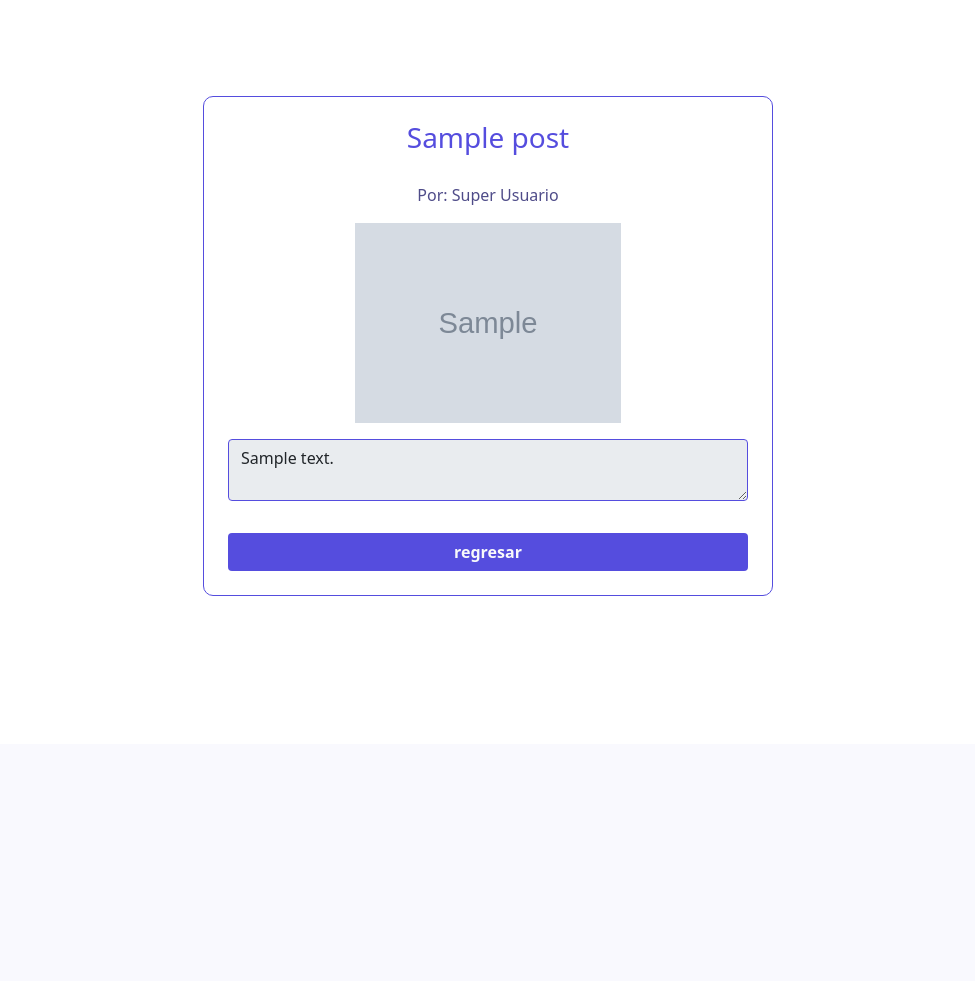
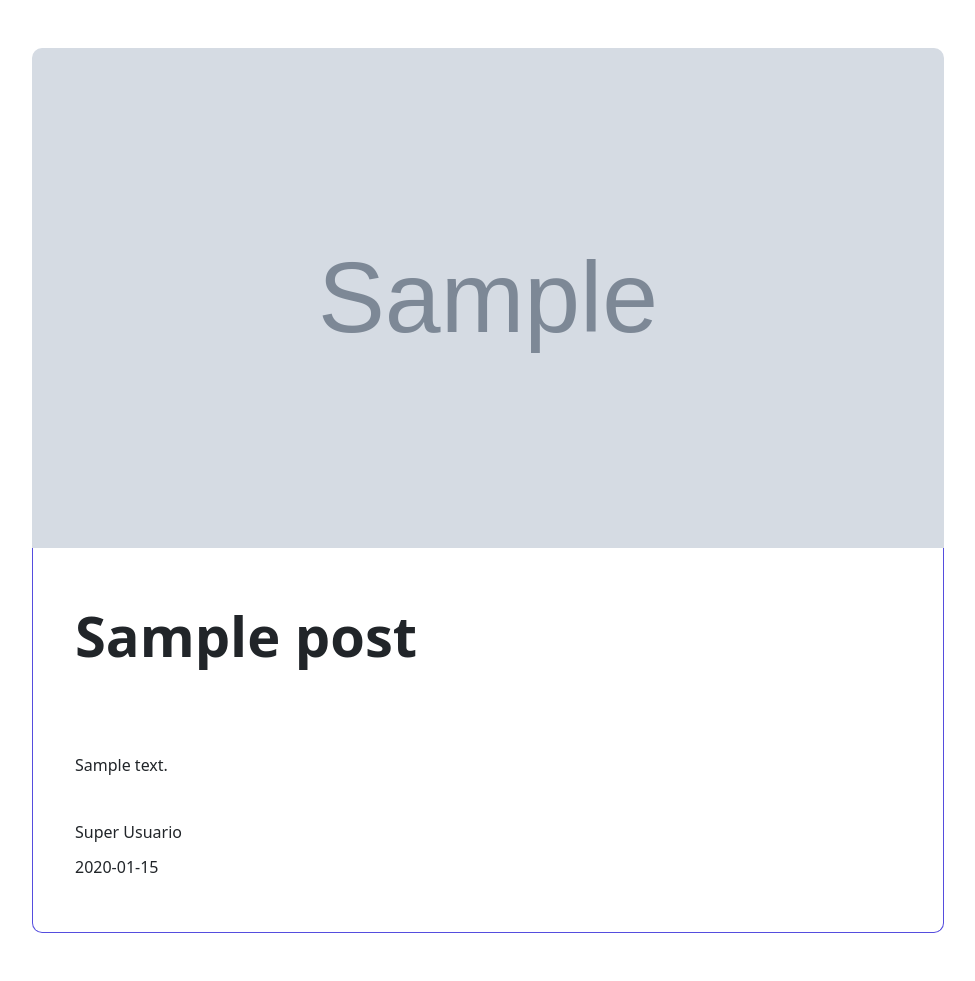
Before and after one commit to jorgeromero17/ProyectoFinal-HDP, a PHP site: page /vistaArticulo.php?id=1 in a window 1280 px wide. Shown: the part 56-1037 px from the top of the page, without its empty margins (152-1127 px from the left). Before the commit the page ends 652 px from the top, so only its background shows below. Run offline with PHP 8.4, Linux system fonts and the light colour scheme; a user stored in the database is signed in; data comes from the database, SQL or seed files in the repository; tables that the repository leaves empty hold one stand-in row (values such as "Sample post"); grey boxes marked "Sample" are stand-in pictures; data that the repository does not hold is empty; some libraries are stand-ins or nearby versions; some web fonts are replaced.

Commit message:
modificacion interfaz

```diff
--- a/css/style.css
+++ b/css/style.css
@@ -8,6 +8,29 @@
     font-weight:500;
     font-size: 1.2rem;
 
+}
+
+.imagen-post {
+    background-repeat: no-repeat;
+    background-size: cover;
+    background-position:center;
+    height:500px;
+    width:90%;
+    border-top-left-radius:10px;
+    border-top-right-radius:10px;
+}
+
+.contenido-post {
+    width:90%;
+    border-top-left-radius:0px;
+    border-top-right-radius:0px;
+    border-bottom-left-radius:10px;
+    border-bottom-right-radius:10px;
+    border-top:none;
+    border-left:1px solid #554dde;
+    border-right:1px solid #554dde;
+    border-bottom:1px solid #554dde;
+    background:white
 }
 
 div > label > select {
@@ -36,6 +59,19 @@ div > label > input:focus {
 }
 
 
+@media (min-width: 576px) {
+
+    .imagen-post {
+        width:100%;
+
+    }
+
+    .contenido-post {
+        width:100%;
+    }
+
+ }
+
 @media screen and (min-width: 600px) {
 
     .texto-bienvenida{
@@ -43,7 +79,6 @@ div > label > input:focus {
         font-size: 1.4rem;
 
     }
-
 
 }
 
@@ -55,5 +90,41 @@ div > label > input:focus {
 
     }
 
+    .imagen-post {
+        width:100%;
+
+    }
+
+    .contenido-post {
+        width:100%;
+    }
 
 }
+
+
+@media (min-width: 768px) {
+
+    .imagen-post {
+        width:100%;
+
+    }
+
+    .contenido-post {
+        width:100%;
+    }
+
+ }
+
+@media screen and (min-width: 1200px) {
+
+    .imagen-post {
+        width:80%;
+
+    }
+
+    .contenido-post {
+        width:80%;
+    }
+
+
+}
--- a/database/config.php
+++ b/database/config.php
@@ -2,6 +2,6 @@
 
 define('HOST','localhost');
 define('USER','root');
-define('PASS','Al3j4ndr4');
+define('PASS','jorge');
 define('DB_NAME','blog');
 define('DB_CHARSET','utf8');
--- a/navAdmin.php
+++ b/navAdmin.php
@@ -17,7 +17,7 @@
                         <li><a class="dropdown-item" href="adminPostUser.php"><i class="fas fa-newspaper me-2"></i>Publicaciones otros</a></li>
                         <li><a class="dropdown-item" href="#"><i class="fas fa-comments me-2"></i>Comentarios</a></li>
                         <li class="nav-item">
-                    <a class="nav-link active" href="crearBlog.php?"><i class="me-2"></i>Crear blog</a>
+                    <!-- <a class="nav-link active" href="crearBlog.php?"><i class="me-2"></i>Crear blog</a> -->
                     </li>
                     </ul>
                 </li>
--- a/vistaArticulo.php
+++ b/vistaArticulo.php
@@ -22,43 +22,28 @@ $statement = $con->prepare($query);
         $statement->closeCursor();
         $con = null;
         foreach ($res as $row){
-            $id_usuario= $row["id_usuario"];
+            $id_usuario= $row["id"];
             $titulo= $row["titulo"];
             $contenido= $row["contenido"];
             $img_existente= $row["imagen"];
+            $fecha= $row["fecha_crea"];
             $por=$row["nombre"]." ".$row["apellido"];
         }
-
-
-
 ?>
 
 <body>
 
     <div class="container">
-        <div class="row d-flex justify-content-center mt-5">
-            <form action="articulos.php" enctype="multipart/form-data" method="post" class="col-11 col-sm-10 col-md-8 col-lg-6 mt-5 p-4" style="border-radius:10px; border:1px solid #554dde; background:white;">
-                <div class="mb-3 d-flex justify-content-center">
-
-                <label class="h3" style="color:#554dde;"><?=$titulo ?></label>
-                        </div>
-                        <div class="mb-3 d-flex justify-content-center">
-                        <label class="mt-1" style="color:#4f4c89;">Por: <?=$por ?></label>
-                        </div>
-                <div class="mb-3 d-flex justify-content-center">
-                <img src="<?= $img_existente?>"  widht=200 height=200 alt="...">
+        <div class="row d-flex justify-content-center my-5">
+            <div class="imagen-post" style="background-image: url('<?= $img_existente?>');"></div>
+            <div class="contenido-post">
+                <h1 class="my-4 display-4" style="font-weight:600; padding:30px;"><?=$titulo ?></h1>
+                <p class="" style="font-weight:regular; padding:30px;"><?=$contenido ?></p>
+                <div class="h6" style="padding: 0px 30px 30px 30px" >
+                    <p class=""><?=$por ?></p>
+                    <p class="" ><?=$fecha ?></p>
                 </div>
-
-                <div class="mb-3">
-                <textarea class="form-control" readonly id="Contenido" name="contenido" style="border:1px solid #554dde;"  required><?=$contenido ?></textarea>
-                </div>
-                <div class="d-grid gap-2 ">
-                <button type="submit" class="btn text-light mt-3" style="background:#554dde;font-weight:600;">regresar</button>
-                </div>
-
-                </div>
-
-                </form>
+            </div>
         </div>
     </div>
 
```
Also changed, not shown: adminPost.php (+33 -8 lines), adminPostUser.php (+4 -6 lines), articulos.php (+17 -20 lines), crearBlog.php (+6 -8 lines), modificarPost.php (+10 -12 lines), 1 other file.
